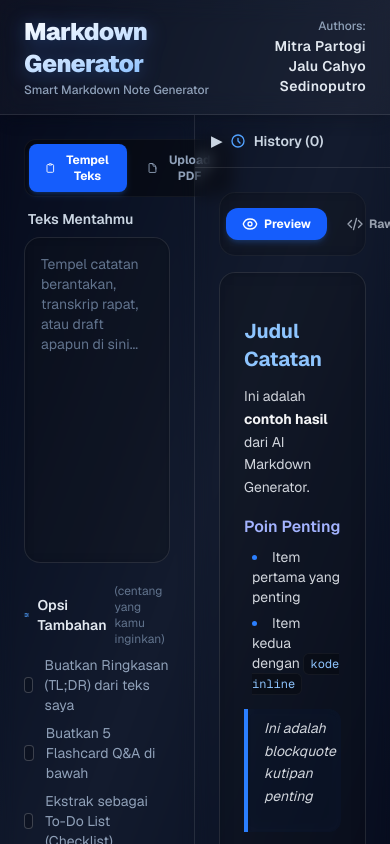
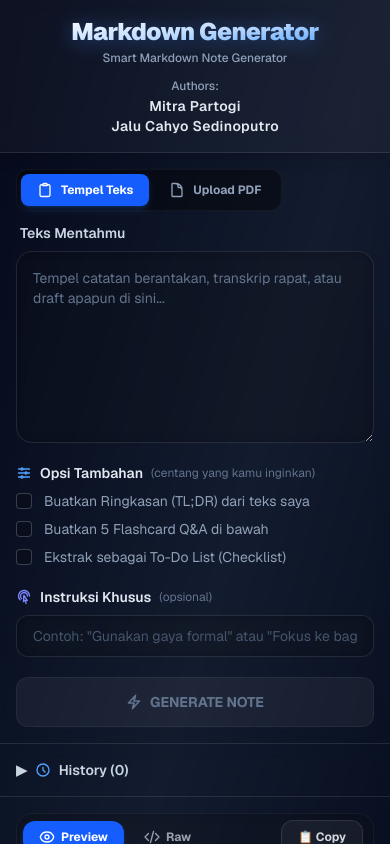
Before and after one commit to mitrapartogi13/FP_Alpro, a Next.js app: page / in a window 390 px wide. Shown: the top 844 px of the page. Built offline with nearby package versions, Linux system fonts and the light colour scheme.

Commit message:
Fix: Responsive UI Mobile

```diff
--- a/app/page.js
+++ b/app/page.js
@@ -171,8 +171,8 @@ export default function Home() {
   return (
     <main className="min-h-screen bg-gradient-to-br from-[#020617] via-[#0f172a] to-[#020617] text-slate-200 font-sans selection:bg-blue-500/30 flex flex-col">
       {/* header */}
-      <header className="bg-white/5 backdrop-blur-md border-b border-white/10 px-6 py-4 shadow-lg z-10 flex justify-between items-center">
-        <div>
+      <header className="bg-white/5 backdrop-blur-md border-b border-white/10 px-4 md:px-6 py-4 shadow-lg z-10 flex flex-col md:flex-row justify-between items-center gap-3 md:gap-0">
+        <div className="text-center md:text-left">
           <h1 className="text-2xl font-black tracking-tight bg-gradient-to-br from-white via-blue-200 to-blue-400 bg-clip-text text-transparent drop-shadow-[0_2px_10px_rgba(59,130,246,0.4)]">
             Markdown Generator
           </h1>
@@ -180,7 +180,7 @@ export default function Home() {
             Smart Markdown Note Generator
           </p>
         </div>
-        <div className="text-right flex flex-col items-end">
+        <div className="text-center md:text-right flex flex-col md:items-end items-center">
           <span className="text-xs text-slate-400 font-medium mb-0.5">
             Authors:
           </span>
@@ -193,11 +193,11 @@ export default function Home() {
         </div>
       </header>
 
-      <div className="flex flex-1 overflow-hidden">
-        {/* panel kiri */}
-        <div className="w-1/2 border-r border-white/10 p-6 flex flex-col gap-5 bg-white/[0.02] backdrop-blur-sm">
+      <div className="flex flex-col lg:flex-row flex-1 overflow-hidden">
+        {/* panel kiri (atas di mobile) */}
+        <div className="w-full lg:w-1/2 border-b lg:border-b-0 lg:border-r border-white/10 p-4 md:p-6 flex flex-col gap-5 bg-white/[0.02] backdrop-blur-sm overflow-y-auto">
           {/* input tabs */}
-          <div className="flex flex-col gap-3 flex-1">
+          <div className="flex flex-col gap-3 flex-none">
             <div className="flex items-center gap-1 bg-black/40 rounded-xl p-1 w-fit border border-white/5">
               <button
                 onClick={() => {
@@ -245,13 +245,13 @@ export default function Home() {
 
             {/* tab teks */}
             {inputTab === "text" && (
-              <div className="flex flex-col gap-2 flex-1 animate-in fade-in zoom-in-95 duration-300">
+              <div className="flex flex-col gap-2 flex-none animate-in fade-in zoom-in-95 duration-300">
                 <label className="text-sm font-semibold text-slate-300 ml-1">
                   Teks Mentahmu
                 </label>
                 <textarea
-                  className="flex-1 bg-black/20 border border-white/10 rounded-2xl p-4 text-sm text-slate-200
-                             placeholder-slate-500 resize-none focus:outline-none focus:ring-2 focus:ring-blue-500/50
+                  className="w-full bg-black/20 border border-white/10 rounded-2xl p-4 text-sm text-slate-200
+                             placeholder-slate-500 resize-y focus:outline-none focus:ring-2 focus:ring-blue-500/50
                              focus:border-blue-500/50 transition-all shadow-inner backdrop-blur-sm min-h-48"
                   placeholder="Tempel catatan berantakan, transkrip rapat, atau draft apapun di sini..."
                   value={rawText}
@@ -262,7 +262,7 @@ export default function Home() {
 
             {/* tab pdf */}
             {inputTab === "pdf" && (
-              <div className="flex flex-col gap-3 flex-1 animate-in fade-in zoom-in-95 duration-300">
+              <div className="flex flex-col gap-3 flex-none animate-in fade-in zoom-in-95 duration-300">
                 <label className="text-sm font-semibold text-slate-300 ml-1">
                   Upload File PDF
                 </label>
@@ -276,7 +276,7 @@ export default function Home() {
                     }}
                     onDragLeave={() => setIsDragOver(false)}
                     onClick={() => fileInputRef.current?.click()}
-                    className={`flex-1 min-h-36 flex flex-col items-center justify-center gap-3
+                    className={`w-full min-h-36 flex flex-col items-center justify-center gap-3
                                 border-2 border-dashed rounded-2xl cursor-pointer transition-all duration-300
                                 ${isDragOver ? "border-blue-400 bg-blue-500/10 scale-[1.02]" : "border-white/10 bg-black/20 hover:border-blue-500/50 hover:bg-white/5"}
                                 ${pdfStatus === "loading" ? "pointer-events-none opacity-70" : ""}`}>
@@ -324,7 +324,7 @@ export default function Home() {
                 )}
 
                 {pdfStatus === "done" && pdfFile && (
-                  <div className="flex flex-col gap-3 flex-1 animate-in fade-in duration-300">
+                  <div className="flex flex-col gap-3 flex-none animate-in fade-in duration-300">
                     <div className="flex items-start justify-between bg-blue-500/10 border border-blue-500/20 backdrop-blur-md rounded-xl p-3 shadow-inner">
                       <div className="flex items-start gap-2">
                         <svg
@@ -339,8 +339,8 @@ export default function Home() {
                             d="M19.5 14.25v-2.625a3.375 3.375 0 00-3.375-3.375h-1.5A1.125 1.125 0 0113.5 7.125v-1.5a3.375 3.375 0 00-3.375-3.375H8.25m2.25 0H5.625c-.621 0-1.125.504-1.125 1.125v17.25c0 .621.504 1.125 1.125 1.125h12.75c.621 0 1.125-.504 1.125-1.125V11.25a9 9 0 00-9-9z"
                           />
                         </svg>
-                        <div>
-                          <p className="text-sm font-semibold text-blue-300 truncate max-w-xs">
+                        <div className="overflow-hidden">
+                          <p className="text-sm font-semibold text-blue-300 truncate max-w-[200px] md:max-w-xs">
                             {pdfFile.name}
                           </p>
                           <p className="text-xs text-slate-400 mt-0.5">
@@ -357,19 +357,19 @@ export default function Home() {
                       </div>
                       <button
                         onClick={clearPdf}
-                        className="w-6 h-6 flex items-center justify-center rounded-full bg-black/20 text-slate-400 hover:text-red-400 hover:bg-red-500/10 transition-all text-sm"
+                        className="w-6 h-6 flex items-center justify-center rounded-full bg-black/20 text-slate-400 hover:text-red-400 hover:bg-red-500/10 transition-all text-sm shrink-0"
                         title="Hapus PDF">
                         ✕
                       </button>
                     </div>
 
-                    <div className="flex flex-col gap-1 flex-1">
+                    <div className="flex flex-col gap-1 flex-none">
                       <label className="text-xs font-medium text-slate-500 ml-1">
                         Teks hasil ekstrak · bisa diedit sebelum generate
                       </label>
                       <textarea
-                        className="flex-1 bg-black/20 border border-white/10 rounded-2xl p-3 text-xs text-slate-300
-                                   font-mono resize-none focus:outline-none focus:ring-2 focus:ring-blue-500/50
+                        className="w-full bg-black/20 border border-white/10 rounded-2xl p-3 text-xs text-slate-300
+                                   font-mono resize-y focus:outline-none focus:ring-2 focus:ring-blue-500/50
                                    focus:border-blue-500/50 transition-all shadow-inner backdrop-blur-sm min-h-36"
                         value={rawText}
                         onChange={(e) => setRawText(e.target.value)}
@@ -418,7 +418,7 @@ export default function Home() {
                   onClick={() => handleToggle(key)}
                   className="flex items-center gap-3 cursor-pointer group w-fit">
                   <div
-                    className={`w-4 h-4 rounded border flex items-center justify-center transition-all duration-300
+                    className={`w-4 h-4 rounded border flex items-center justify-center transition-all duration-300 shrink-0
                       ${toggles[key] ? "bg-blue-500 border-blue-500 shadow-sm shadow-blue-500/30" : "bg-black/20 border-white/20 group-hover:border-blue-400"}`}>
                     {toggles[key] && (
                       <svg
@@ -518,7 +518,7 @@ export default function Home() {
                   viewBox="0 0 24 24"
                   strokeWidth={2}
                   stroke="currentColor"
-                  className="w-4 h-4">
+                  className="w-4 h-4 shrink-0">
                   <path
                     strokeLinecap="round"
                     strokeLinejoin="round"
@@ -531,9 +531,9 @@ export default function Home() {
           )}
         </div>
 
-        {/* panel kanan */}
+        {/* panel kanan (bawah di mobile) */}
         {/* History Section */}
-        <div className="w-1/2 flex flex-col bg-white/2 backdrop-blur-sm">
+        <div className="w-full lg:w-1/2 flex flex-col bg-white/2 backdrop-blur-sm overflow-y-auto">
           <div className="flex flex-col gap-2 p-4 border-b border-white/10">
             <button
               onClick={() => setShowHistory(!showHistory)}
@@ -564,7 +564,7 @@ export default function Home() {
             )}
           </div>
 
-          <div className="flex flex-col overflow-hidden p-6 bg-transparent flex-1">
+          <div className="flex flex-col overflow-hidden p-4 md:p-6 bg-transparent flex-1">
             <OutputPanel output={output} />
           </div>
         </div>
```
